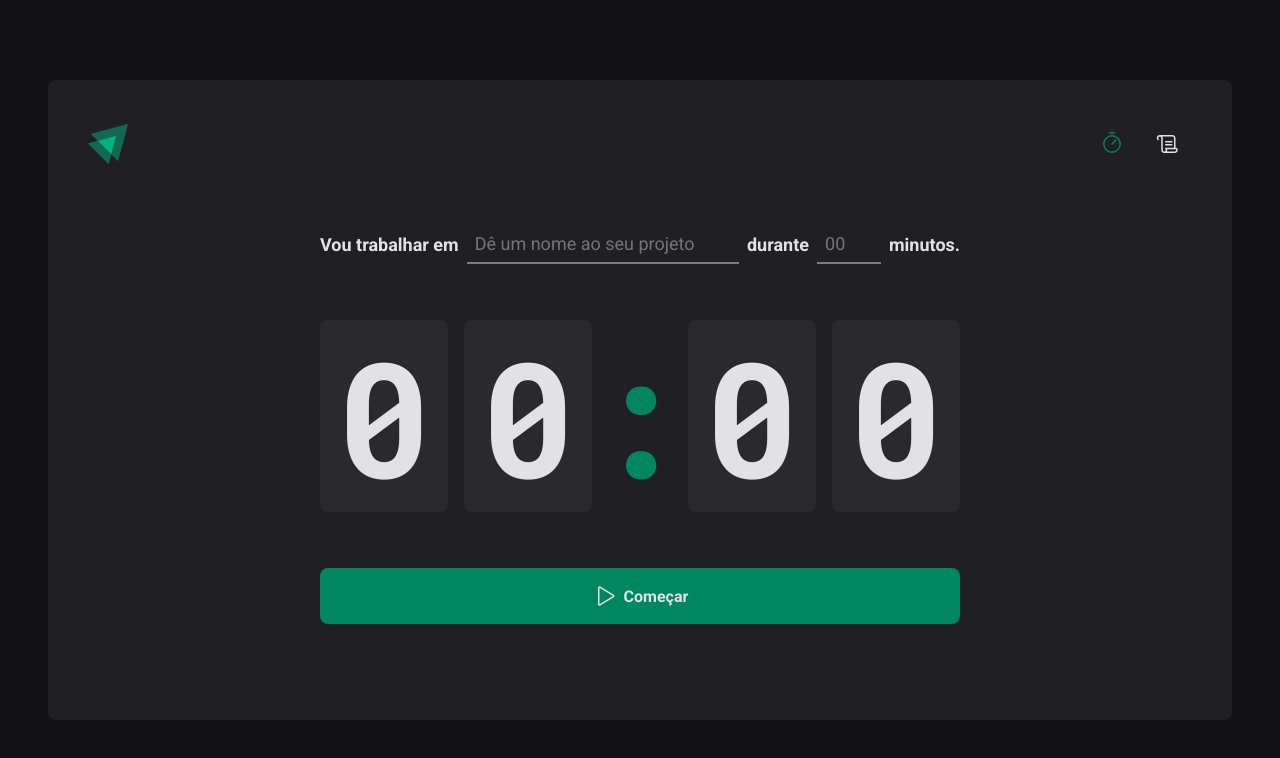
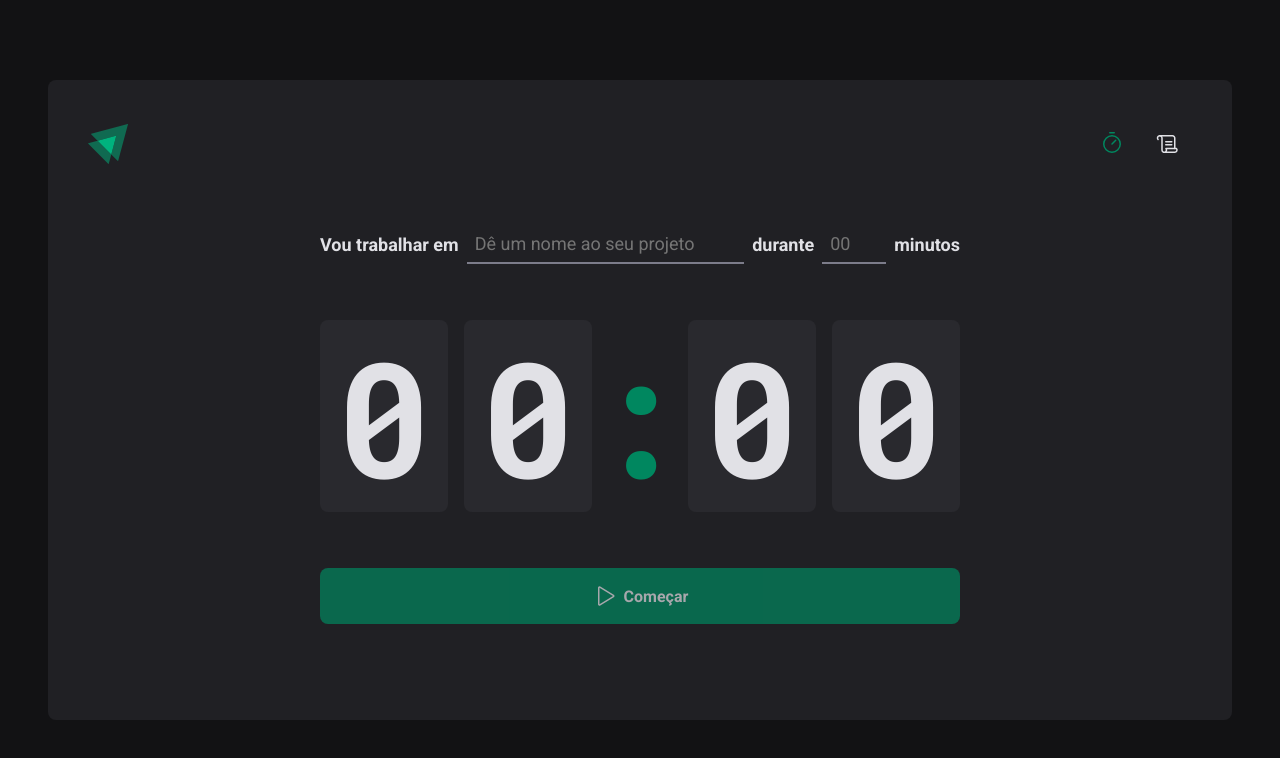
Before and after one commit to ngustavo80/ignite-timer, a React (Vite) app: page / in a window 1280 px wide. Shown: the top 758 px of the page. Built offline with nearby package versions, Linux system fonts and the light colour scheme.

Commit message:
Initialize ReactHookForm

```diff
--- a/package.json
+++ b/package.json
@@ -13,6 +13,7 @@
     "phosphor-react": "^1.4.1",
     "react": "^18.2.0",
     "react-dom": "^18.2.0",
+    "react-hook-form": "^7.47.0",
     "react-router-dom": "^6.15.0",
     "styled-components": "^6.0.7"
   },
--- a/src/pages/Home/index.tsx
+++ b/src/pages/Home/index.tsx
@@ -1,4 +1,5 @@
 import { Play } from 'phosphor-react'
+import { useForm } from 'react-hook-form'
 import {
   CountdownContainer,
   FormContainer,
@@ -10,15 +11,25 @@
 } from './styles'
 
 export function Home() {
+  const { register, handleSubmit, watch } = useForm()
+
+  function handleCreateANewCycle(data) {
+    console.log(data)
+  }
+
+  const task = watch('task')
+  const isSubmitDisabled = !task
+
   return (
     <HomeContainer>
-      <form action="">
+      <form onSubmit={handleSubmit(handleCreateANewCycle)}>
         <FormContainer>
           <label htmlFor="task">Vou trabalhar em</label>
           <TaskInput
             id="task"
             list="task-suggestions"
             placeholder="Dê um nome ao seu projeto"
+            {...register('task')}
           />
 
           <datalist id="task-suggestions">
@@ -36,9 +47,10 @@
             placeholder="00"
             step={5}
             max={60}
+            {...register('minutesAmount', { valueAsNumber: true })}
           />
 
-          <span>minutos.</span>
+          <span>minutos</span>
         </FormContainer>
 
         <CountdownContainer>
@@ -49,7 +61,7 @@
           <span>0</span>
         </CountdownContainer>
 
-        <StartButton type="submit">
+        <StartButton type="submit" disabled={isSubmitDisabled}>
           <Play size={24} />
           Começar
         </StartButton>
```
Also changed, not shown: 1 other file (tests, documents, lock files or other folders).
